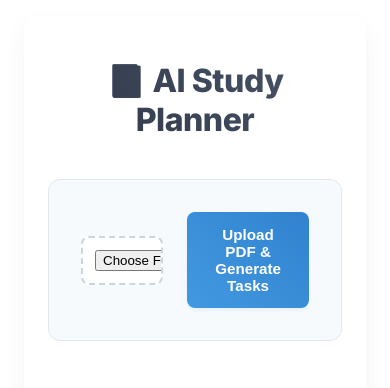
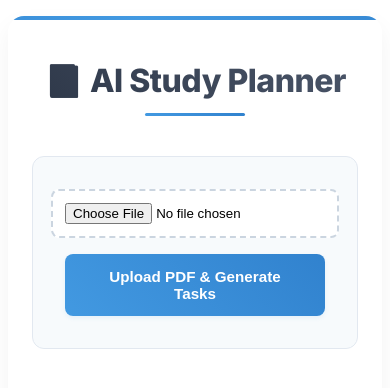
Before and after one commit to Karma121221/Taskify-It, a React (Create React App) app in the folder client/: page / in a window 390 px wide. Shown: the top 388 px of the page. Built offline with nearby package versions, Linux system fonts and the light colour scheme.

Commit message:
Updated CSS

```diff
--- a/client/src/App.css
+++ b/client/src/App.css
@@ -6,6 +6,25 @@
   background: #ffffff;
   border-radius: 16px;
   box-shadow: 0 10px 25px rgba(0, 0, 0, 0.05);
+  position: relative;
+  overflow: hidden;
+}
+
+.App::before {
+  content: '';
+  position: absolute;
+  top: 0;
+  left: 0;
+  right: 0;
+  height: 4px;
+  background: linear-gradient(90deg, #4299e1, #3182ce, #4299e1);
+  animation: gradientShift 3s linear infinite;
+  background-size: 200% 100%;
+}
+
+@keyframes gradientShift {
+  0% { background-position: 0% 50%; }
+  100% { background-position: 200% 50%; }
 }
 
 h1 {
@@ -18,6 +37,20 @@ h1 {
   background: linear-gradient(45deg, #2d3748, #4a5568);
   -webkit-background-clip: text;
   -webkit-text-fill-color: transparent;
+  position: relative;
+  padding-bottom: 1rem;
+}
+
+h1::after {
+  content: '';
+  position: absolute;
+  bottom: 0;
+  left: 50%;
+  transform: translateX(-50%);
+  width: 100px;
+  height: 3px;
+  background: linear-gradient(90deg, #4299e1, #3182ce);
+  border-radius: 3px;
 }
 
 .upload-section {
@@ -30,6 +63,14 @@ h1 {
   border: 1px solid #e2e8f0;
   align-items: center;
   justify-content: center;
+  position: relative;
+  overflow: hidden;
+  transition: all 0.3s ease;
+}
+
+.upload-section:hover {
+  box-shadow: 0 6px 12px rgba(0, 0, 0, 0.08);
+  transform: translateY(-2px);
 }
 
 input[type="file"] {
@@ -40,6 +81,12 @@ input[type="file"] {
   width: 100%;
   max-width: 400px;
   cursor: pointer;
+  transition: all 0.3s ease;
+}
+
+input[type="file"]:hover {
+  border-color: #4299e1;
+  background: #f0f9ff;
 }
 
 button {
@@ -53,11 +100,28 @@ button {
   font-size: 0.95rem;
   transition: all 0.2s ease;
   box-shadow: 0 2px 4px rgba(66, 153, 225, 0.1);
+  position: relative;
+  overflow: hidden;
+}
+
+button::before {
+  content: '';
+  position: absolute;
+  top: 0;
+  left: -100%;
+  width: 100%;
+  height: 100%;
+  background: linear-gradient(90deg, transparent, rgba(255, 255, 255, 0.4), transparent);
+  transition: 0.5s;
+}
+
+button:hover::before {
+  left: 100%;
 }
 
 button:hover {
   transform: translateY(-1px);
-  box-shadow: 0 4px 6px rgba(66, 153, 225, 0.2);
+  box-shadow: 0 4px 8px rgba(66, 153, 225, 0.3);
 }
 
 button:disabled {
@@ -72,6 +136,12 @@ button:disabled {
   background: #fff5f5;
   border-radius: 6px;
   margin: 1rem 0;
+  animation: fadeIn 0.3s ease-in;
+}
+
+@keyframes fadeIn {
+  from { opacity: 0; transform: translateY(-10px); }
+  to { opacity: 1; transform: translateY(0); }
 }
 
 .module-list {
@@ -88,6 +158,24 @@ button:disabled {
   max-width: 1200px;
   margin-left: auto;
   margin-right: auto;
+  position: relative;
+  overflow: hidden;
+  transition: all 0.3s ease;
+}
+
+.module:hover {
+  box-shadow: 0 8px 15px rgba(0, 0, 0, 0.08);
+  transform: translateY(-3px);
+}
+
+.module::before {
+  content: '';
+  position: absolute;
+  top: 0;
+  left: 0;
+  width: 100%;
+  height: 3px;
+  background: linear-gradient(90deg, #4299e1, #3182ce);
 }
 
 .module h3 {
@@ -97,11 +185,22 @@ button:disabled {
   border-bottom: 2px solid #edf2f7;
   font-size: 1.5rem;
   font-weight: 700;
+  position: relative;
+}
+
+.module h3::after {
+  content: '';
+  position: absolute;
+  bottom: -2px;
+  left: 0;
+  width: 60px;
+  height: 2px;
+  background: #4299e1;
 }
 
 .task-item {
   display: grid;
-  grid-template-columns: minmax(0, 1fr) 140px;  /* Reduced from auto to 140px */
+  grid-template-columns: minmax(0, 1fr) 140px;
   gap: 1.5rem;
   margin-bottom: 1.5rem;
   padding: 1.5rem;
@@ -109,11 +208,34 @@ button:disabled {
   border-radius: 12px;
   box-shadow: 0 2px 8px rgba(0, 0, 0, 0.04);
   border: 1px solid #edf2f7;
-  transition: transform 0.2s ease;
-  width: 100%;  /* Changed from min-width to width */
+  transition: all 0.2s ease;
+  width: 100%;
   max-width: 850px;
   margin-left: auto;
   margin-right: auto;
+  position: relative;
+  overflow: hidden;
+}
+
+.task-item:hover {
+  box-shadow: 0 4px 12px rgba(0, 0, 0, 0.08);
+  transform: translateY(-2px);
+}
+
+.task-item::before {
+  content: '';
+  position: absolute;
+  top: 0;
+  left: 0;
+  height: 100%;
+  width: 3px;
+  background: linear-gradient(to bottom, #4299e1, #3182ce);
+  transform: scaleY(0);
+  transition: transform 0.3s ease;
+}
+
+.task-item:hover::before {
+  transform: scaleY(1);
 }
 
 .task-content {
@@ -146,19 +268,23 @@ button:disabled {
 
 .task-item input[type="checkbox"] {
   margin-top: 0.25rem;
+  width: 18px;
+  height: 18px;
+  cursor: pointer;
+  accent-color: #4299e1;
 }
 
 .date-section {
-  min-width: 120px;  /* Reduced from 160px */
-  padding-left: 1.5rem;  /* Reduced from 2rem */
+  min-width: 120px;
+  padding-left: 1.5rem;
   border-left: 2px solid #edf2f7;
   display: flex;
   align-items: flex-start;
 }
 
 .date-picker {
-  padding: 0.5rem 0.75rem;  /* Reduced padding */
-  font-size: 0.9rem;  /* Slightly smaller font */
+  padding: 0.5rem 0.75rem;
+  font-size: 0.9rem;
   border: 1px solid #e2e8f0;
   border-radius: 6px;
   color: #4a5568;
@@ -191,6 +317,22 @@ button:disabled {
   display: inline-flex;
   align-items: center;
   gap: 0.5rem;
+  position: relative;
+}
+
+.resources a::after {
+  content: '';
+  position: absolute;
+  bottom: -2px;
+  left: 0;
+  width: 0;
+  height: 1px;
+  background: #3182ce;
+  transition: width 0.3s ease;
+}
+
+.resources a:hover::after {
+  width: 100%;
 }
 
 .resources a:hover {
@@ -198,40 +340,45 @@ button:disabled {
 }
 
 .export-container {
-  display: flex;
-  justify-content: center;  /* Changed from flex-end to center */
-  margin: 2rem 0;  /* Added vertical margin */
-  width: 100%;
-  max-width: 1200px;
-  margin-left: auto;
-  margin-right: auto;
+  text-align: center;
+  margin: 2rem 0;
 }
 
-.export-button {
-  padding: 0.75rem 1.5rem;
-  background: linear-gradient(45deg, #38a169, #2f855a);
-  color: white;
-  border: none;
-  border-radius: 8px;
-  cursor: pointer;
-  font-weight: 600;
-  transition: all 0.2s ease;
-  margin: 0;  /* Reset margin */
-  display: inline-flex;
-  align-items: center;
-  gap: 0.5rem;
+.loading {
+  text-align: center;
+  color: #4a5568;
+  font-style: italic;
+}
+
+.loading::after {
+  content: '';
+  display: inline-block;
+  width: 16px;
+  height: 16px;
+  border: 2px solid #cbd5e0;
+  border-top-color: #4299e1;
+  border-radius: 50%;
+  margin-left: 0.5rem;
+  animation: spin 1s linear infinite;
+}
+
+@keyframes spin {
+  to { transform: rotate(360deg); }
 }
 
 @media (max-width: 768px) {
   .App {
-    margin: 1rem;
     padding: 1.5rem;
+    margin: 1rem auto;
+  }
+
+  .upload-section {
+    flex-direction: column;
+    gap: 1rem;
   }
 
   .task-item {
-    flex-direction: column;
-    gap: 1rem;
-    grid-template-columns: 1fr;  /* Stack on mobile */
+    grid-template-columns: 1fr;
   }
 
   .date-section {
```
